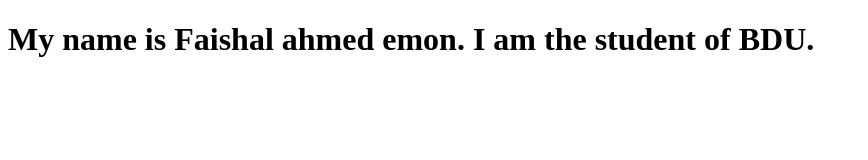
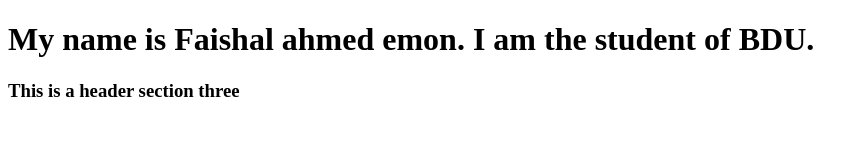
Before and after one commit to FaishalAhmed/first-website, a plain HTML site: page index.html in a window 1280 px wide. Shown: the whole page, without its empty margins (0-868 px from the left). Drawn offline with Linux system fonts and the light colour scheme.

Commit message:
learn something

```diff
--- a/index.html
+++ b/index.html
@@ -8,5 +8,6 @@
 </head>
 <body>
     <h1>My name is Faishal ahmed emon. I am the student of BDU.</h1>
+    <h3>This is a header section three</h3>
 </body>
 </html>
```
